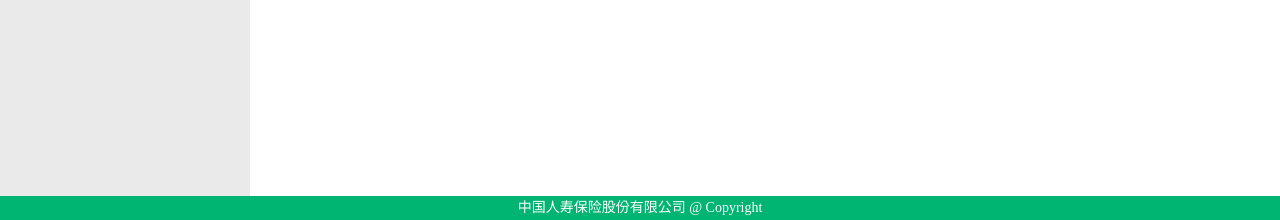
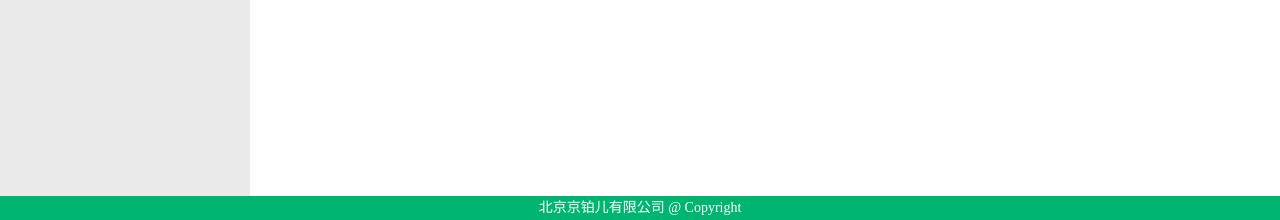
Before and after one commit to lipeishen/jboer, a Java web app: page /view/index.jsp in a window 1280 px wide. Shown: the part 580-800 px from the top of the page. Run offline with Spring Boot 4, a stand-in JSP engine, Linux system fonts and the light colour scheme; the template is opened without the code that fills it, so the values that code supplies are empty; the project's own start-up code is not run, and a stand-in starts its controllers and pages.

Commit message:
修改logo 信息

```diff
--- a/Jboer-Manager/src/main/webapp/index.jsp
+++ b/Jboer-Manager/src/main/webapp/index.jsp
@@ -8,7 +8,7 @@
 <!DOCTYPE>
 <html>
 <head>
-	<title>中国人寿大健康平台管理系统</title>
+	<title>北京京铂儿科技业务管理系统</title>
 	<script type="text/javascript"	src="<%=path%>/static/js/jquery-2.2.0.min.js"></script>
 	<script type="text/javascript">
 		window.location.href = "<%=path %>/user/isLogin.do";
--- a/Jboer-Manager/src/main/webapp/view/index.jsp
+++ b/Jboer-Manager/src/main/webapp/view/index.jsp
@@ -7,7 +7,7 @@
 <html>
 <head>
 <meta charset="utf-8">
-<title>中国人寿大健康管理系统</title>
+<title>北京京铂儿科技业务管理系统</title>
 <style type="text/css">
 #bgDiv {
 	position: absolute;
@@ -162,7 +162,7 @@ function closeWaitingDiv(){
 }
 
 function toZgrs(){
-	window.open("http://www.jboer.com//");
+	window.open("http://www.jboer.com/");
 }
 
 var topTiltleToLeft = function(){
@@ -275,7 +275,7 @@ var topTiltleToRight = function(){
         </div>
         </c:forEach>
     </div>
-    <div class="footer">中国人寿保险股份有限公司 @ Copyright</div>
+    <div class="footer">北京京铂儿有限公司 @ Copyright</div>
 	<div id="bgDiv" style="display:none;"></div>
 </body>
 </html>
--- a/Jboer-Manager/src/main/webapp/view/login-old.jsp
+++ b/Jboer-Manager/src/main/webapp/view/login-old.jsp
@@ -10,7 +10,7 @@
 <link href="static/css/base.css" rel="stylesheet" />
 <script type="text/javascript" src="<%=path%>/static/js/jquery-2.2.0.min.js"></script>
 <meta charset="utf-8">
-<title>中国人寿大健康管理系统</title>
+<title>北京京铂儿科技业务管理系统</title>
 <style type="text/css">
 #bgDiv {
 	position: absolute;
--- a/Jboer-Manager/src/main/webapp/view/login.jsp
+++ b/Jboer-Manager/src/main/webapp/view/login.jsp
@@ -10,7 +10,7 @@
 <link href="<%=path%>/static/css/base.css" rel="stylesheet" />
 <script type="text/javascript" src="<%=path%>/static/js/jquery-2.2.0.min.js"></script>
 <meta charset="utf-8">
-<title>大健康管理系统</title>
+<title>北京京铂儿科技业务管理系统</title>
 <style type="text/css">
 body{
 	background:#fff url(<%=path%>/static/images/bg.png) repeat-x;
```
Also changed, not shown: Jboer-Manager/src/main/webapp/static/images/logo-login1.png (added), Jboer-Manager/src/main/webapp/static/images/logo-pic1.png (added), Jboer-Manager/src/main/webapp/static/images/logo1.png (added).
